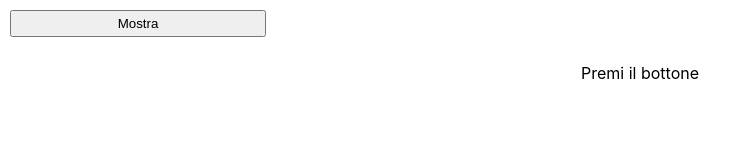
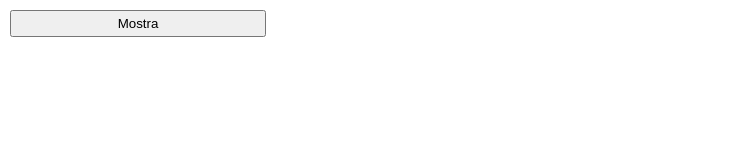
Before and after one commit to aspirinacode/react-toggle-example, a React (Create React App) app: page / in a window 1280 px wide. Shown: the top 160 px of the page, without its empty margins (0-751 px from the left). Built offline with nearby package versions, Linux system fonts and the light colour scheme; the HTML template or start-up script is replaced by a standard one.

Commit message:
update: better way to do it

```diff
--- a/src/App.js
+++ b/src/App.js
@@ -20,12 +20,9 @@ class App extends Component {
   };
 
   render() {
-    return (
-      <div className="App">
-        <button onClick={this.togglePersonsHandler} className="button">
-          {this.state.buttonValue}
-        </button>
-        {this.state.showPersons ? (
+    let person = null;
+    if (this.state.showPersons) {
+      person = (
         <div>
           <Persons
             name={this.state.persons[0].name}
@@ -40,9 +37,15 @@ class App extends Component {
             age={this.state.persons[2].age}
           />
         </div>
-        ) : (
-          <p>Premi il bottone</p>
-        )}
+      );
+    }
+
+    return (
+      <div className="App">
+        <button onClick={this.togglePersonsHandler} className="button">
+          {this.state.buttonValue}
+        </button>
+        {person}
       </div>
     );
   }
```
Lines whose indentation alone changed are shown as unchanged.
